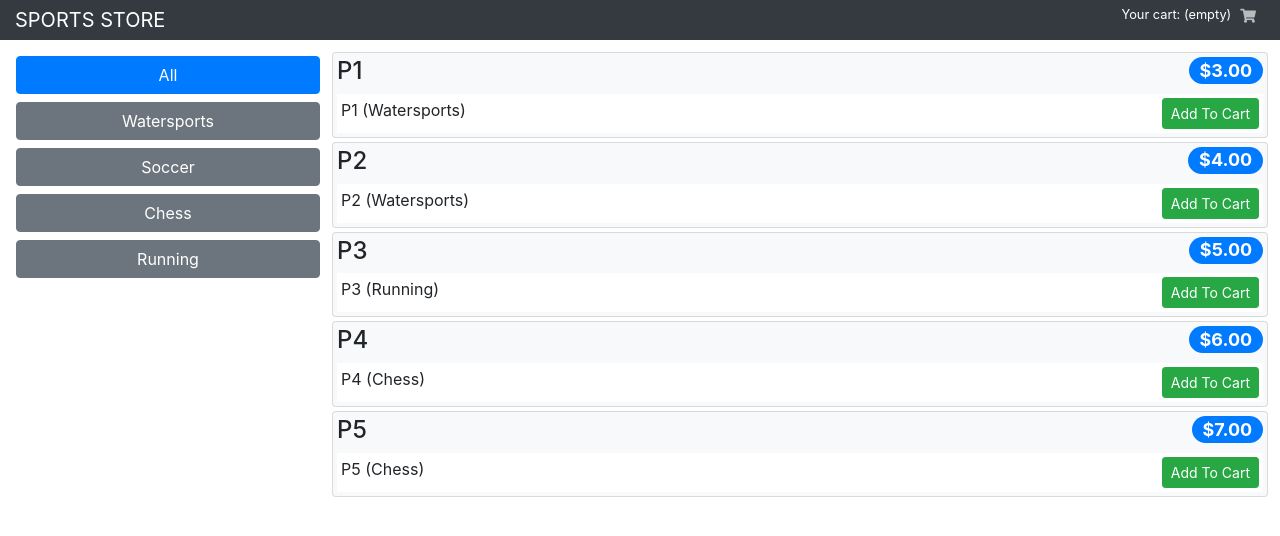
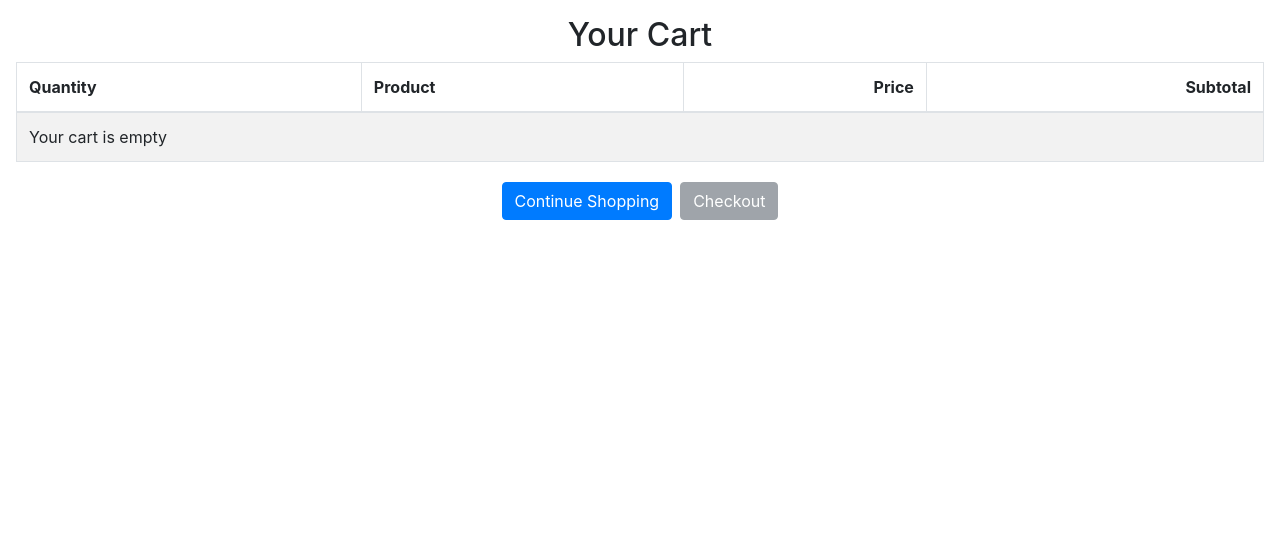
Before and after one commit to MukhammadumarDeveloper/practice-react__sportsstore, a React (Create React App) app: page /shop/cart in a window 1280 px wide. Before the commit this address led to /shop/products. Shown: the top 536 px of the page. Built offline with nearby package versions, Linux system fonts and the light colour scheme.

Commit message:
Cart details page is implemented

```diff
--- /dev/null
+++ b/src/shop/CartDetails.js
@@ -0,0 +1,34 @@
+import React, { Component } from 'react';
+import { Link } from 'react-router-dom';
+import { CartDetailsRows } from './CartDetailsRows';
+
+export class CartDetails extends Component {
+
+  getLinkClasses = () => `btn btn-secondary m-1 ${ this.props.cartItems ? "" : "disabled" }`;
+
+  render() {
+    return (
+      <div className="m-3">
+        <h2 className="text-center">Your Cart</h2>
+        <table className="table table-bordered table-striped">
+          <thead>
+            <tr>
+              <th>Quantity</th>
+              <th>Product</th>
+              <th className="text-right">Price</th>
+              <th className="text-right">Subtotal</th>
+            </tr>
+          </thead>
+          <tbody>
+            <CartDetailsRows cart={ this.props.cart } cartPrice={ this.props.cartPrice }
+              updateQuantity={ this.props.updateCartQuantity } removeFromCart={ this.props.removeFromCart } />
+          </tbody>
+        </table>
+        <div className="text-center">
+          <Link className="btn btn-primary m-1" to="/shop">Continue Shopping</Link>
+          <Link className={ this.getLinkClasses() } to="/shop/checkout">Checkout</Link>
+        </div>
+      </div>
+    );
+  }
+}
--- /dev/null
+++ b/src/shop/CartDetailsRows.js
@@ -0,0 +1,40 @@
+import React, { Component } from 'react';
+
+export class CartDetailsRows extends Component {
+
+  handleChange = (product, event) => {
+    this.props.updateQuantity(product, event.target.value);
+  }
+
+  render() {
+    if (!this.props.cart || !this.props.cart.length) {
+      return (
+        <tr>
+          <td colSpan="5">Your cart is empty</td>
+        </tr>
+      );
+    }
+    else {
+      return (
+        <React.Fragment>
+        { this.props.cart.map(item =>
+            <tr key={ item.product.id }>
+              <td><input type="number" value={ item.quantity } onChange={ (ev) => this.handleChange(item.product, ev) } /></td>
+              <td>{ item.product.name }</td>
+              <td>${ item.product.price.toFixed(2) }</td>
+              <td>${ (item.quantity * item.product.price).toFixed(2) }</td>
+              <td>
+                <button className="btn btn-sm btn-danger"
+                  onClick={ () => { this.props.removeFromCart(item.product); } }>Remove</button></td>
+            </tr>
+          )
+        }
+        <tr>
+          <th colSpan="3" className="text-right">Total:</th>
+          <th colSpan="2">${ this.props.cartPrice.toFixed(2) }</th>
+        </tr>
+        </React.Fragment>
+      );
+    }
+  }
+}
--- a/src/shop/Shop.js
+++ b/src/shop/Shop.js
@@ -4,6 +4,11 @@
 import { CartSummary } from './CartSummary';
 
 export class Shop extends Component {
+
+  handleAddToCart = (...args) => {
+    this.props.addToCart(...args);
+    this.props.history.push('/shop/cart');
+  }
 
   render() {
     return <div className="container-fluid">
@@ -18,7 +23,7 @@
             <CategoryNavigation baseUrl="/shop/products" categories={ this.props.categories } />
           </div>
           <div className="col-9 p-2">
-            <ProductList products={ this.props.products } addToCart={ this.props.addToCart } />
+            <ProductList products={ this.props.products } addToCart={ this.handleAddToCart } />
           </div>
         </div>
       </div>
--- a/src/shop/ShopConnector.js
+++ b/src/shop/ShopConnector.js
@@ -6,6 +6,7 @@
 import { DataTypes } from '../data/Types';
 import { Shop } from './Shop';
 import { addToCart, updateCartQuantity, removeFromCart, clearCart } from '../data/CartActionCreators';
+import { CartDetails } from './CartDetails';
 
 const mapStateToProps = dataStore => ({...dataStore});
 const mapDispatchToProps = {loadData, addToCart, updateCartQuantity, removeFromCart, clearCart};
@@ -20,6 +21,7 @@
           <Route path="/shop/products/:category?"
             render={ routeProps =>
               <Shop { ...this.props } { ...routeProps } products={ filterProducts(this.props.products, routeProps.match.params.category) } /> } />
+          <Route path="/shop/cart" render={ routeProps => <CartDetails { ...this.props } { ...routeProps } /> } />
           <Redirect to="/shop/products" />
         </Switch>
     }
```
